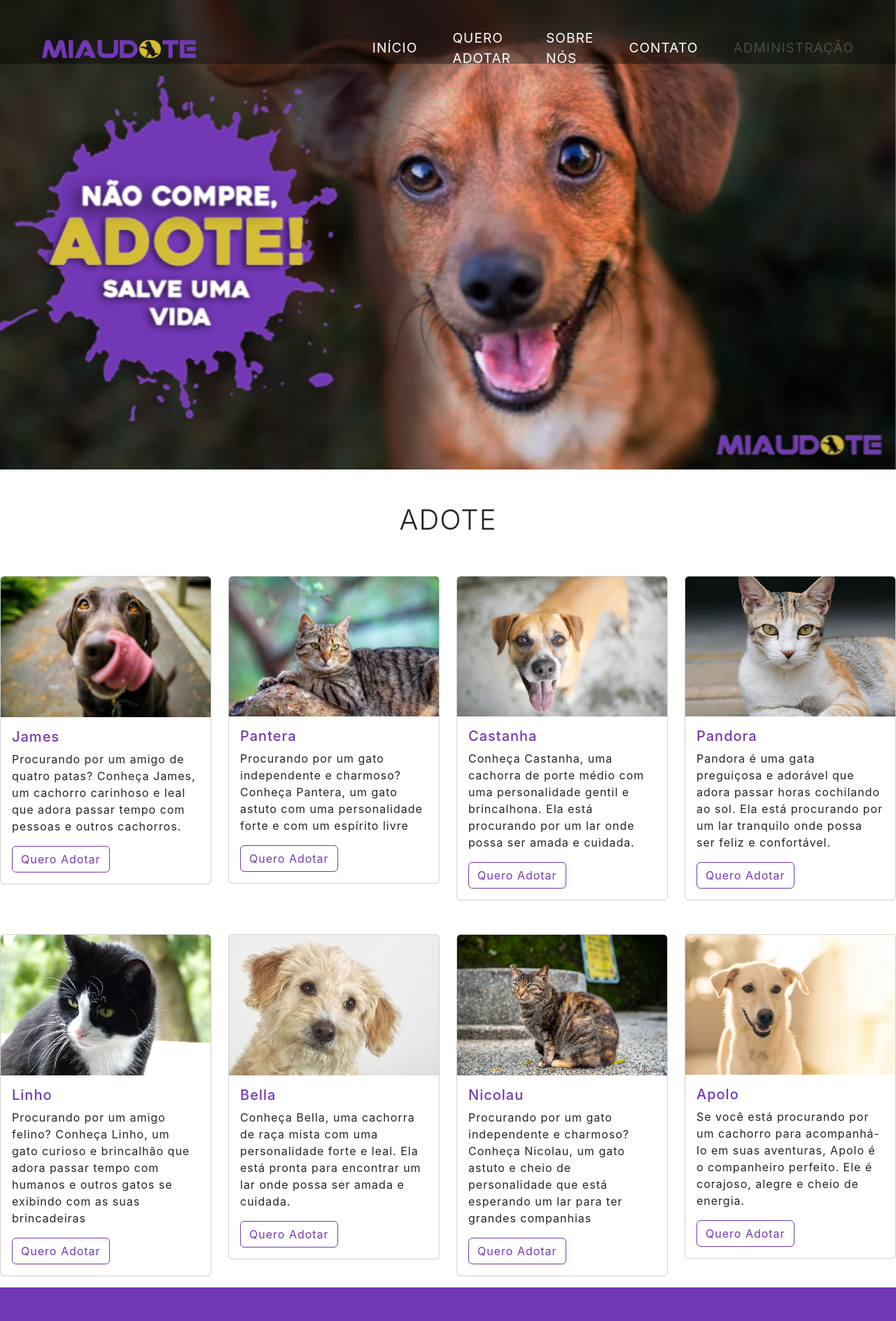
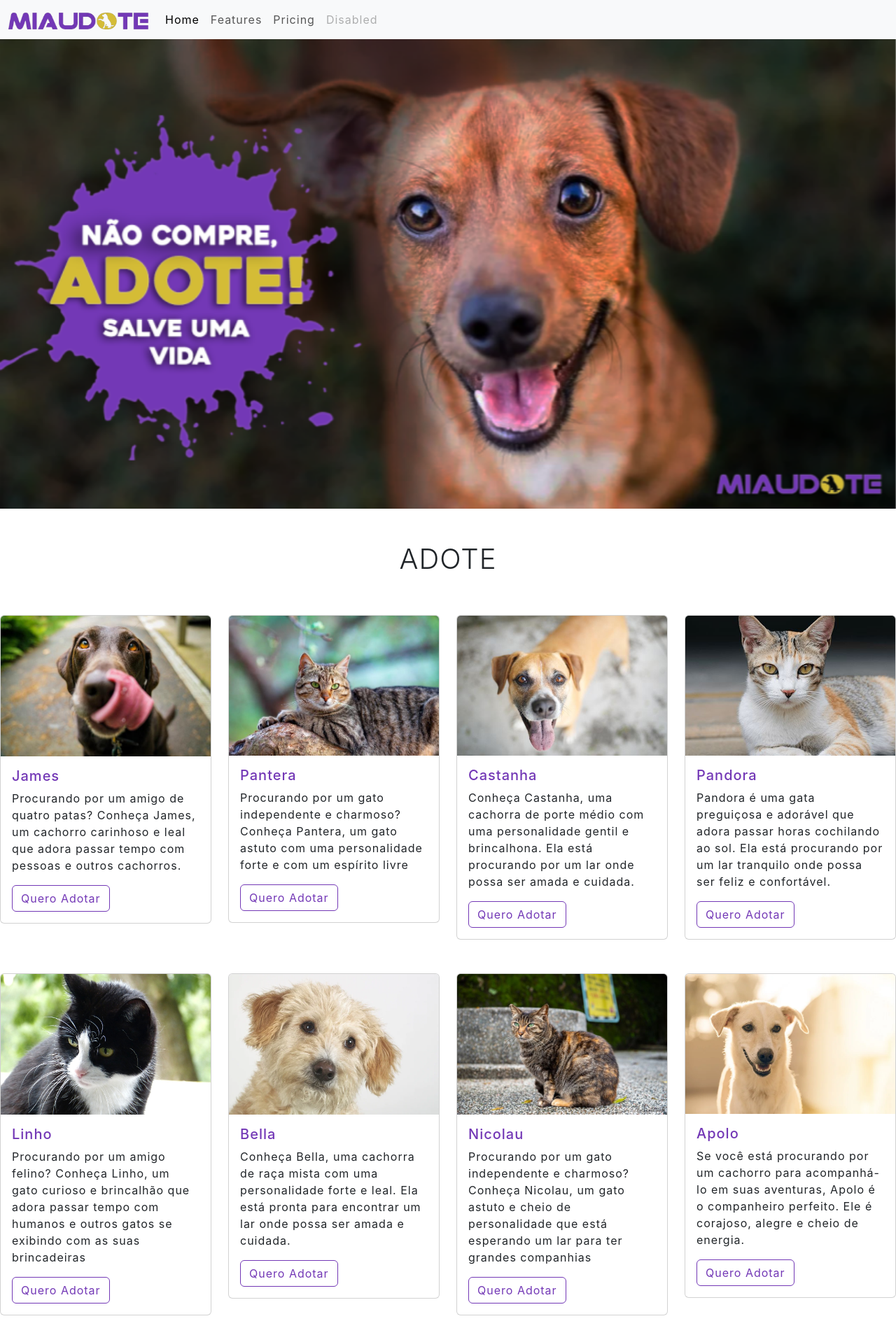
Before and after one commit to mariaeduardaauad/site, a PHP site: page / in a window 1280 px wide. Shown: the top 1888 px of the page at 70% size. Run offline with PHP 8.4, Linux system fonts and the light colour scheme.

Commit message:
tentando novo header (nao deu certo)

```diff
--- a/index.php
+++ b/index.php
@@ -6,8 +6,7 @@
     <meta http-equiv="X-UA-Compatible" content="IE=edge">
     <meta name="viewport" content="width=device-width, initial-scale=1.0">
     <script src="https://unpkg.com/scrollreveal"></script>
-    <link href="https://cdn.jsdelivr.net/npm/bootstrap@5.3.0-alpha1/dist/css/bootstrap.min.css" rel="stylesheet"
-        integrity="sha384-GLhlTQ8iRABdZLl6O3oVMWSktQOp6b7In1Zl3/Jr59b6EGGoI1aFkw7cmDA6j6gD" crossorigin="anonymous">
+    <link href="https://cdn.jsdelivr.net/npm/bootstrap@5.3.0-alpha1/dist/css/bootstrap.min.css" rel="stylesheet" integrity="sha384-GLhlTQ8iRABdZLl6O3oVMWSktQOp6b7In1Zl3/Jr59b6EGGoI1aFkw7cmDA6j6gD" crossorigin="anonymous">
     <link rel="shortcut icon" href="image/icon_carro-removebg-preview.ico" type="image/x-icon">
     <link rel="stylesheet" href="./styles/style.css">
     <link rel="stylesheet" href="./styles/scrollReveal.css">
@@ -20,21 +19,22 @@
 <body>
 
     <header class="header">
-        <nav class="navigation">
-            <a href="#" class="logo"><img class="logo-site" src="./imagem/logo-menor.png" alt=""></a>
-            <ul>
-                <li><a href="index.html">INÍCIO</a></li>
-                <li><a href="#animais-adocao">QUERO ADOTAR</a></li>
-                <li><a href="#sobre-nos">SOBRE NÓS</a></li>
-                <li><a href="#contato">CONTATO</a></li>
-                <li><a class="admin" href="login2.html">ADMINISTRAÇÃO</a></li>
-            </ul>
-            <div class="menu-mobile">
-            <ul><ion-icon name="menu-outline"></ion-icon></ul>
+        <nav class="navbar navbar-expand-lg bg-body-tertiary">
+            <div class="container-fluid menu">
+                <a class="navbar-brand" href="#"><img src="./imagem/logo-menor.png" alt="" width="200"></a>
+                <button class="navbar-toggler" type="button" data-bs-toggle="collapse" data-bs-target="#navbarNavAltMarkup" aria-controls="navbarNavAltMarkup" aria-expanded="false" aria-label="Toggle navigation">
+                    <span class="navbar-toggler-icon"></span>
+                </button>
+                <div class="collapse navbar-collapse" id="navbarNavAltMarkup">
+                    <div class="navbar-nav">
+                        <a class="nav-link active" aria-current="page" href="#">Home</a>
+                        <a class="nav-link" href="#">Features</a>
+                        <a class="nav-link" href="#">Pricing</a>
+                        <a class="nav-link disabled">Disabled</a>
                     </div>
-
+                </div>
+            </div>
         </nav>
-    </header>
 
         <main>
 
@@ -267,10 +267,7 @@
                     </div>
                     <div class="lado-direito">
                         <div class="container">
-                        <iframe class="mapa"
-                            src="https://www.google.com/maps/embed?pb=!1m14!1m8!1m3!1d14717.31411310627!2d-47.329094!3d-22.7531861!3m2!1i1024!2i768!4f13.1!3m3!1m2!1s0x94c8998174c896b9%3A0x739b7f99b3323574!2sSenac%20Americana!5e0!3m2!1spt-BR!2sbr!4v1681872280422!5m2!1spt-BR!2sbr"
-                            width="600" height="450" style="border:0;" allowfullscreen="" loading="lazy"
-                            referrerpolicy="no-referrer-when-downgrade"></iframe>
+                            <iframe class="mapa" src="https://www.google.com/maps/embed?pb=!1m14!1m8!1m3!1d14717.31411310627!2d-47.329094!3d-22.7531861!3m2!1i1024!2i768!4f13.1!3m3!1m2!1s0x94c8998174c896b9%3A0x739b7f99b3323574!2sSenac%20Americana!5e0!3m2!1spt-BR!2sbr!4v1681872280422!5m2!1spt-BR!2sbr" width="600" height="450" style="border:0;" allowfullscreen="" loading="lazy" referrerpolicy="no-referrer-when-downgrade"></iframe>
                         </div>
                     </div>
         </section>
@@ -361,8 +358,6 @@
 
 <script type="module" src="https://unpkg.com/ionicons@5.5.2/dist/ionicons/ionicons.esm.js"></script>
 <script nomodule src="https://unpkg.com/ionicons@5.5.2/dist/ionicons/ionicons.js"></script>
-<script src="https://cdn.jsdelivr.net/npm/bootstrap@5.3.0-alpha1/dist/js/bootstrap.bundle.min.js"
-    integrity="sha384-w76AqPfDkMBDXo30jS1Sgez6pr3x5MlQ1ZAGC+nuZB+EYdgRZgiwxhTBTkF7CXvN"
-    crossorigin="anonymous"></script>
+<script src="https://cdn.jsdelivr.net/npm/bootstrap@5.3.0-alpha1/dist/js/bootstrap.bundle.min.js" integrity="sha384-w76AqPfDkMBDXo30jS1Sgez6pr3x5MlQ1ZAGC+nuZB+EYdgRZgiwxhTBTkF7CXvN" crossorigin="anonymous"></script>
 
 </html>
--- a/styles/style.css
+++ b/styles/style.css
@@ -6,60 +6,13 @@
   padding: 0;
   box-sizing: border-box;
 }
+.navbar navbar-expand-lg bg-body-tertiary{
+justify-content: space-around;
+}
+.navbar>.menu{
 
-.header{
-  width: 100%;
-  padding: 40px 60px;
-  width: 100%;
-  height: 10vh;
-  background: rgba(0, 0, 0, 0.4);
-  justify-content: space-between;
-  position: fixed;
-  z-index: 99;
-  align-items: center;
-  padding-bottom: 4%;
-
+  justify-content: space-around;
 }
-.navigation{
-  display: flex;
-  align-items: center;
-  justify-content: space-between;
-}
-.navigation .menu-mobile{
-  color: #fff;
-  font-size: 1rem;
-  display: none;
-}
-
-.logo .logo-site{
-  width: 50%;
-  padding-bottom: 3%;
-}
-.navigation ul{
-  display: flex;
-  align-items: center;
-  gap: 50px;
-  list-style: none;
-}
-.navigation ul li a{
-  color: white;
-  font-size: 1.2rem;
-  transition: all .1s ease;
-  text-decoration: none;
-}
-.navigation ul li a:hover{
-  border-bottom: 3px solid #7338b6;
-  color: #FFF;
-
-}
-.navigation .admin{
-  opacity: 0.2;
-}
-.navigation .admin:hover{
-  border-bottom: 3px solid #7338b6;
-  opacity: 0.5;
-}
-
 /* ==== contato ==== */
 #contato .container {
   width: 100%;
@@ -417,9 +370,7 @@ footer {
     font-size: 1.1rem;
   }
 
-  #sobre-nos .container2 {
-    height: 50vh;
-  }
+
 
   #sobre-nos .container2 .lado-direito{
     font-size: 500%;
```
Lines whose indentation alone changed are shown as unchanged.
